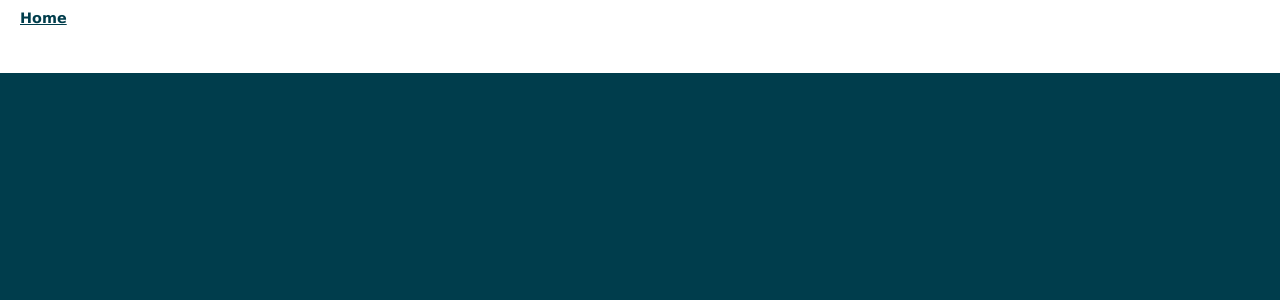
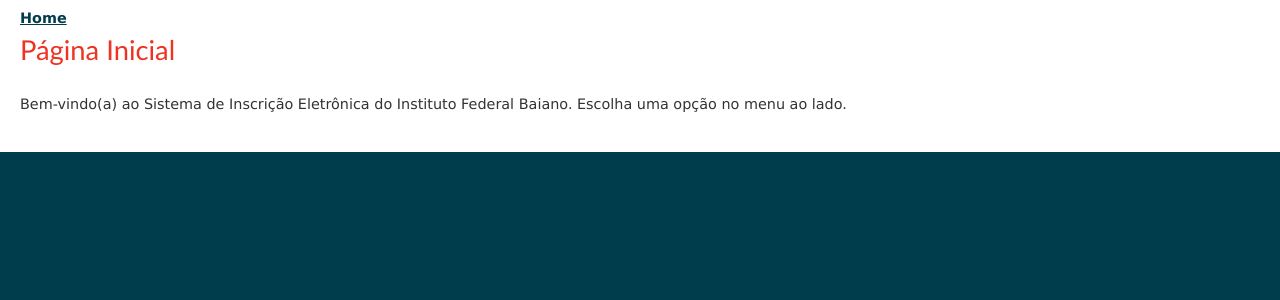
Before and after one commit to andrerezende/SIE-2.0, a CakePHP app: the page made by app/views/pages/home.ctp in a window 1280 px wide. Shown: the part 63-363 px from the top of the page. Run offline with PHP 8.4 and a stand-in for CakePHP, Linux system fonts and the light colour scheme; the template is opened without the code that fills it: most values are stand-ins (such as "Sample title", 1, 10 or a date in 2020); some libraries are stand-ins or nearby versions.

Commit message:
Página home.

```diff
--- a/app/views/pages/home.ctp
+++ b/app/views/pages/home.ctp
@@ -1,40 +1,7 @@
-<script type="text/javascript">
-	/*
-	 *  jquery.currentpage.js
-	 *  Adds a class to current page for navigation links.
-	 *  Chad Jolly http://www.jollycomputers.com/
-	 */
-	jQuery.fn.currentPage = function(){
-
-		/* Default Settings */
-		var settings = {
-			loc : location.pathname,
-			sel : '',
-			currentClass : 'current_page_item'
-		}
-
-		/* break location down to the controller, no trailing slash */
-		if (settings.loc != '/') {
-			controller = settings.loc.split('/',2);
-			settings.loc = '/'+ controller[1];
-			settings.sel = '^';
-		}
-
-		var selector = 'a[href'+settings.sel+'="'+settings.loc+'"]';
-
-		/* attach settings.currentClass to appropriate link */
-		return this.each(function(){
-			if (settings.loc == '/ProcessReports') {
-				settings.loc = '/';
-				settings.sel = '$';
-				jQuery(this).find('a[href'+settings.sel+'="'+settings.loc+'"]').parent().addClass(settings.currentClass);
-			} else {
-				jQuery(this).find(selector).parent().addClass(settings.currentClass);
-			}
-		});
-	};
-
-	$(document).ready(function() {
-		$('#menu').currentPage();
-	})
-</script>
+<div class="page container container_2">
+	<h2 class="title">Página Inicial</h2>
+	<div style="clear: both;">&nbsp;</div>
+	<div class="entry">
+		<p>Bem-vindo(a) ao Sistema de Inscrição Eletrônica do Instituto Federal Baiano. Escolha uma opção no menu ao lado.</p>
+	</div>
+</div>
```
